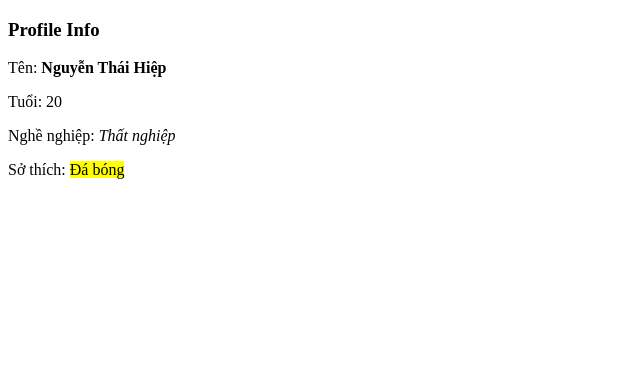
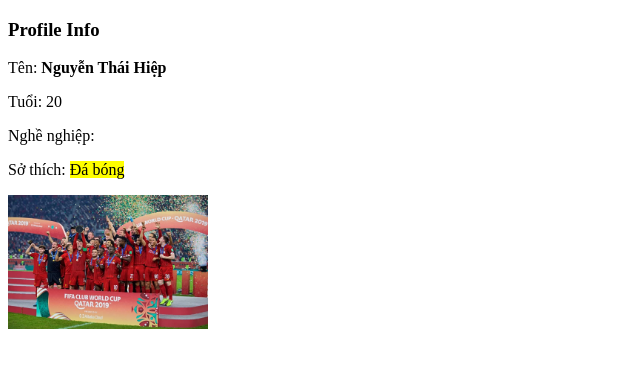
Before and after one commit to iamsida/zep.github.io, a plain HTML site: page index.html in a window 1280 px wide. Shown: the whole page, without its empty margins (0-640 px from the left). Drawn offline with Linux system fonts and the light colour scheme.

Commit message:
Thay doi kich thuoc anh

```diff
--- a/index.html
+++ b/index.html
@@ -9,7 +9,8 @@
     <h3>Profile Info</h3>
     <p>Tên: <b>Nguyễn Thái Hiệp</b></p>
     <p>Tuổi: 20</p>
-    <p>Nghề nghiệp: <i>Thất nghiệp</i></p>
+    <p>Nghề nghiệp: <i></i></p>
     <p>Sở thích: <mark>Đá bóng</mark></p>
+    <img width="200px" src="images/liv.jpg" alt="ảnh Liv">
 </body>
 </html>
```
Also changed, not shown: images/liv.jpg (added).
